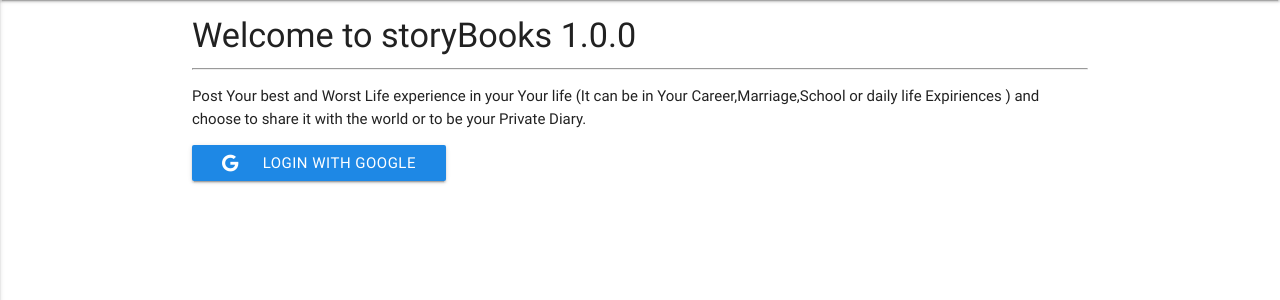
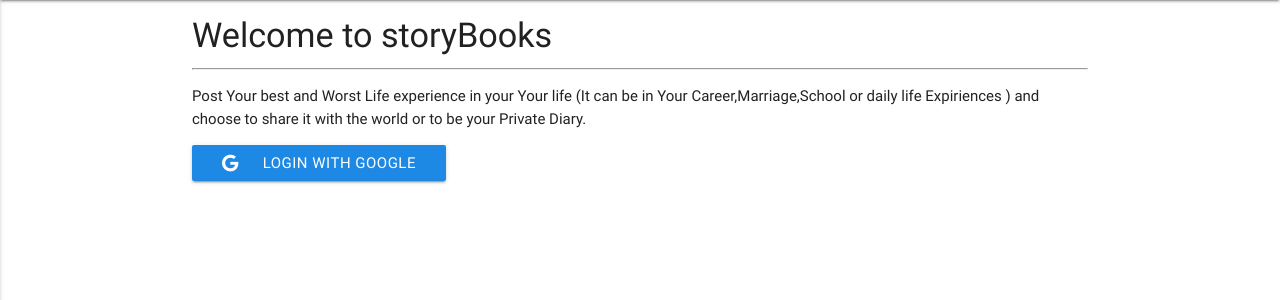
Before and after one commit to bongomin/Share-Story-app, a Node server app: page / in a window 1280 px wide. Shown: the part 64-364 px from the top of the page. Run offline with Node 20, Linux system fonts and the light colour scheme; some libraries are stand-ins or nearby versions.

Commit message:
feat(removed the version from main view): removed the display of storybooks v 1.0.0

```diff
--- a/views/index.hbs
+++ b/views/index.hbs
@@ -1,5 +1,5 @@
 
-<h4>Welcome to storyBooks 1.0.0</h4>
+<h4>Welcome to storyBooks</h4>
 <hr>
 <p>Post Your best and Worst Life experience in your Your life (It can be in Your Career,Marriage,School or daily life Expiriences ) and choose to share it with the world or to be your Private Diary.</p>
 
--- a/views/layout.hbs
+++ b/views/layout.hbs
@@ -7,7 +7,7 @@
   <link rel="stylesheet" href="stylesheets/style.css">
     <link rel="stylesheet" href="https://cdnjs.cloudflare.com/ajax/libs/materialize/0.100.2/css/materialize.min.css">
   <link href="https://maxcdn.bootstrapcdn.com/font-awesome/4.7.0/css/font-awesome.min.css" rel="stylesheet" integrity="sha384-wvfXpqpZZVQGK6TAh5PVlGOfQNHSoD2xbE+QkPxCAFlNEevoEH3Sl0sibVcOQVnN" crossorigin="anonymous">
-  <title>StoryBooks</title>
+  <title>Story | Books</title>
 </head>
 <body>
   {{> _header}}
```
